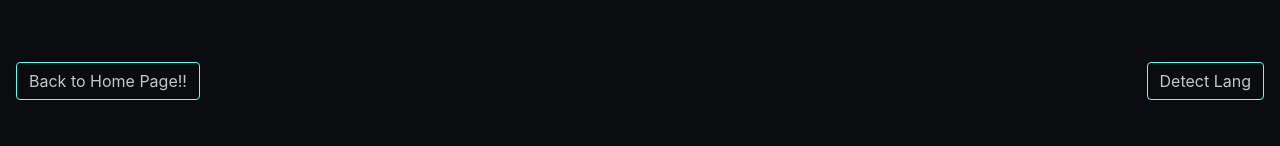
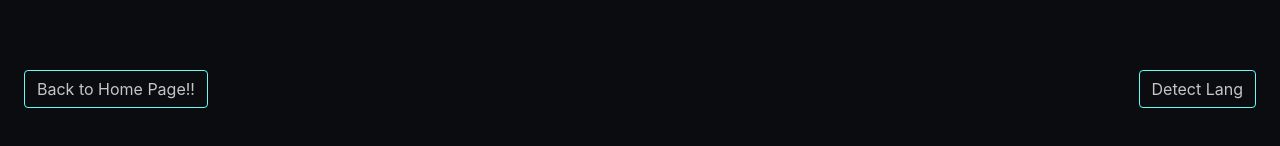
Before and after one commit to niku419/translator-detector, a React (Create React App) app: page /translate in a window 1280 px wide. Shown: the part 498-644 px from the top of the page. Built offline with nearby package versions, Linux system fonts and the light colour scheme; no server answers.

Commit message:
:mechanic: added margins to buttons

```diff
--- a/src/ReactTranslator/Translate.jsx
+++ b/src/ReactTranslator/Translate.jsx
@@ -188,8 +188,8 @@ export default function Translate() {
         </Container>
       </Container>
       <div className="d-flex justify-content-between m-3" >
-        <a className="btn primary" href="/" role="button">Back to Home Page!!</a>
-        <a className="btn primary" href="/detect" role="button">Detect Lang</a>
+        <a className="btn primary m-2" href="/" role="button">Back to Home Page!!</a>
+        <a className="btn primary m-2" href="/detect" role="button">Detect Lang</a>
 			</div>
     </motion.div>
   )
```
